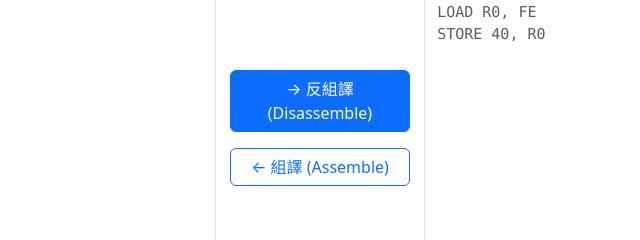
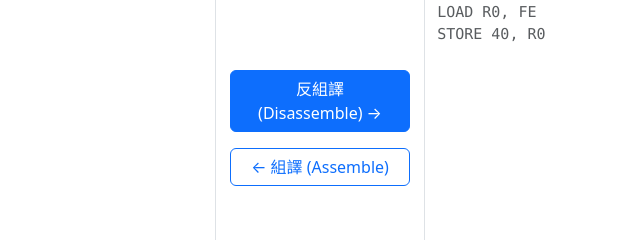
Before and after one commit to KunChen-tw/SimpleComputerAssemblerDisassembler, a plain HTML site: page index.html in a window 1280 px wide. Shown: the part 183-423 px from the top of the page, 320-960 px from the left. Drawn offline with nearby package versions, Linux system fonts and the light colour scheme.

Commit message:
Reposition disassemble button text

```diff
--- a/index.html
+++ b/index.html
@@ -68,7 +68,7 @@
                     <div class="col-12 col-lg-2 d-flex justify-content-center align-items-center">
                         <div class="d-grid gap-3 middle-actions w-100">
                             <button class="btn btn-primary" onclick="disassembleToAsm()">
-                                → 反組譯 (Disassemble)
+                               反組譯 (Disassemble) →
                             </button>
                             <button class="btn btn-outline-primary" onclick="assembleToMachine()">
                                 ← 組譯 (Assemble)
```
